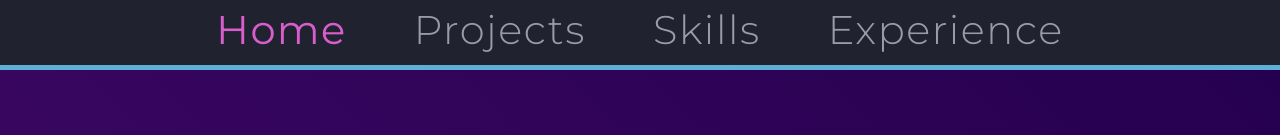
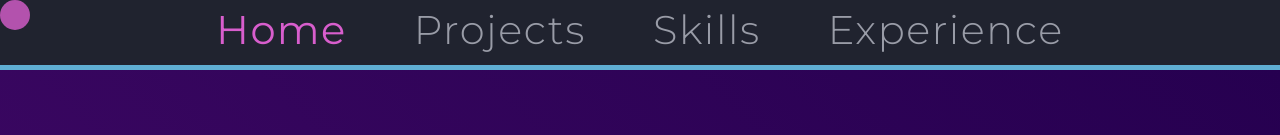
Before and after one commit to jnhthomp/Portfolio, a React (Create React App) app: page / in a window 1280 px wide. Shown: the top 135 px of the page. Built offline with nearby package versions, Linux system fonts and the light colour scheme.

Commit message:
Add cursor component to application

```diff
--- a/src/App.js
+++ b/src/App.js
@@ -1,4 +1,5 @@
 import React from 'react';
+import { isMobile } from 'react-device-detect';
 import baseClasses from './Styles/BaseStyles.module.css';
 import Navbar from './Components/Navbar/Navbar';
 import AboutSection from './Components/AboutSection/AboutSection';
@@ -6,11 +7,13 @@ import ProjectSection from './Components/ProjectSection/ProjectSection';
 import SkillsSection from './Components/SkillsSection/SkillsSection';
 import WorkHistory from './Components/WorkHistory/WorkHistory';
 import Footer from './Components/Footer/Footer';
+import Cursor from './UI/Cursor/Cursor';
 
 function App(){
 
   return (
     <React.Fragment>
+      {!isMobile && <Cursor />}
       {/* Navbar */}
       <Navbar />
       {/* Group about section and projects with same background */}
```
